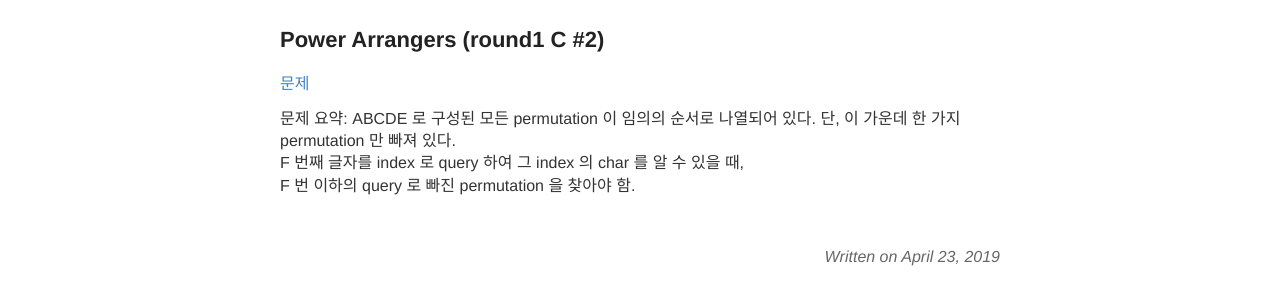
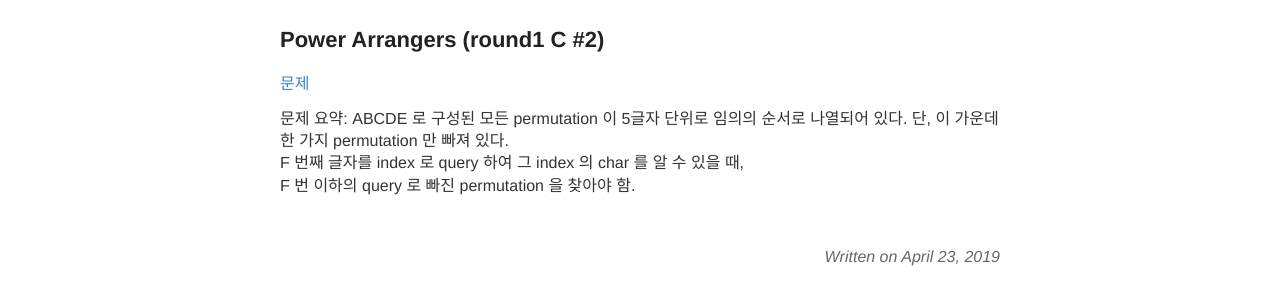
Before and after one commit to seirion/aaa, a Jekyll site: the page built from _posts/2019-05-28-meeting-087.md, in a window 1280 px wide. Shown: the part 611-911 px from the top of the page. Built offline with Jekyll 4.4.1, drawn with Linux system fonts in a browser that asks for light colours; comment, search, counter and statistics services are not loaded.

Commit message:
Update 2019-05-28-meeting-087.md

```diff
--- a/_posts/2019-05-28-meeting-087.md
+++ b/_posts/2019-05-28-meeting-087.md
@@ -31,6 +31,6 @@ date:   2019-04-23 00:00:00
 
 [문제](https://codingcompetitions.withgoogle.com/codejam/round/00000000000516b9)
 
-문제 요약: ABCDE 로 구성된 모든 permutation 이 임의의 순서로 나열되어 있다. 단, 이 가운데 한 가지 permutation 만 빠져 있다.<br>
+문제 요약: ABCDE 로 구성된 모든 permutation 이 5글자 단위로 임의의 순서로 나열되어 있다. 단, 이 가운데 한 가지 permutation 만 빠져 있다.<br>
 F 번째 글자를 index 로 query 하여 그 index 의 char 를 알 수 있을 때,<br>
 F 번 이하의 query 로 빠진 permutation 을 찾아야 함.
```
